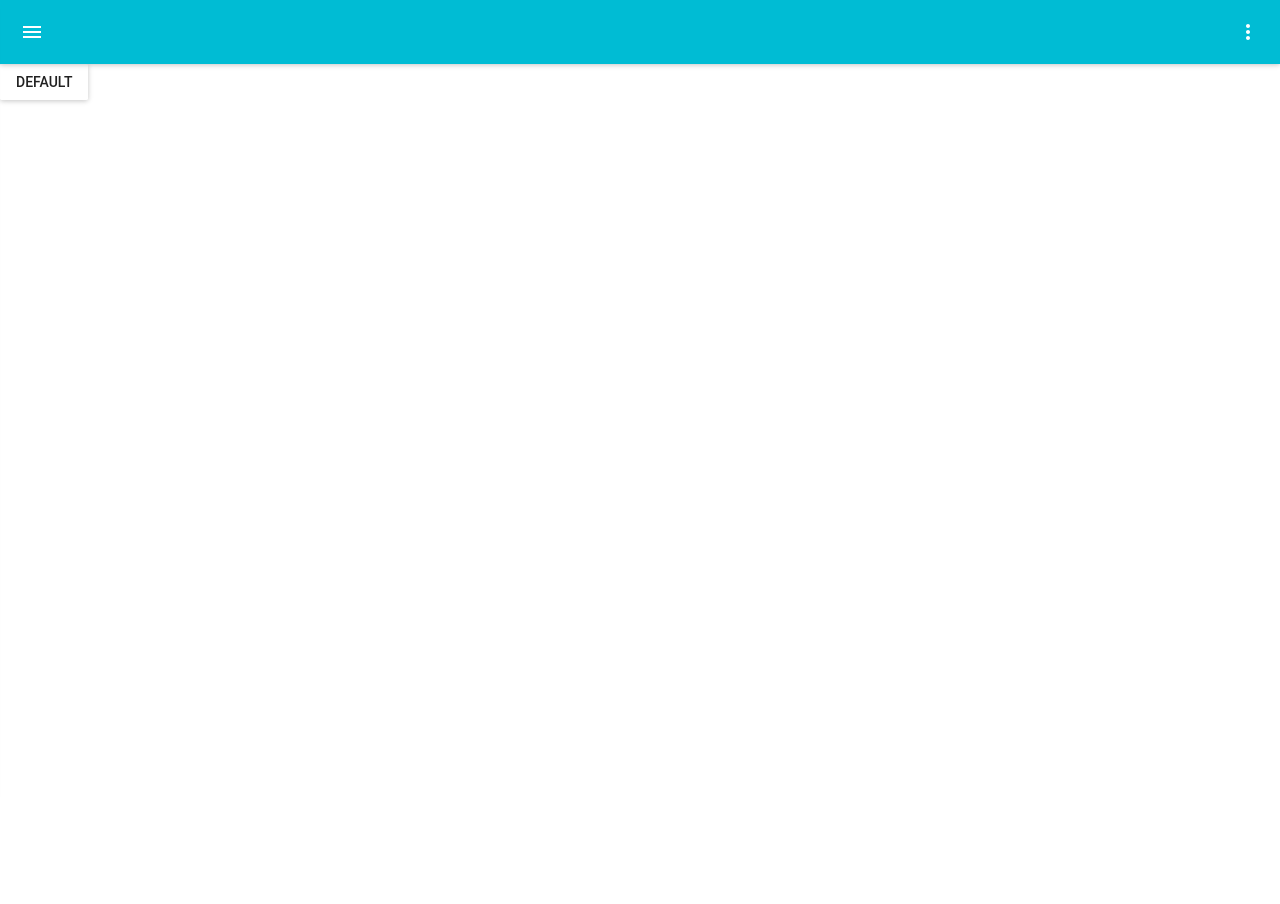
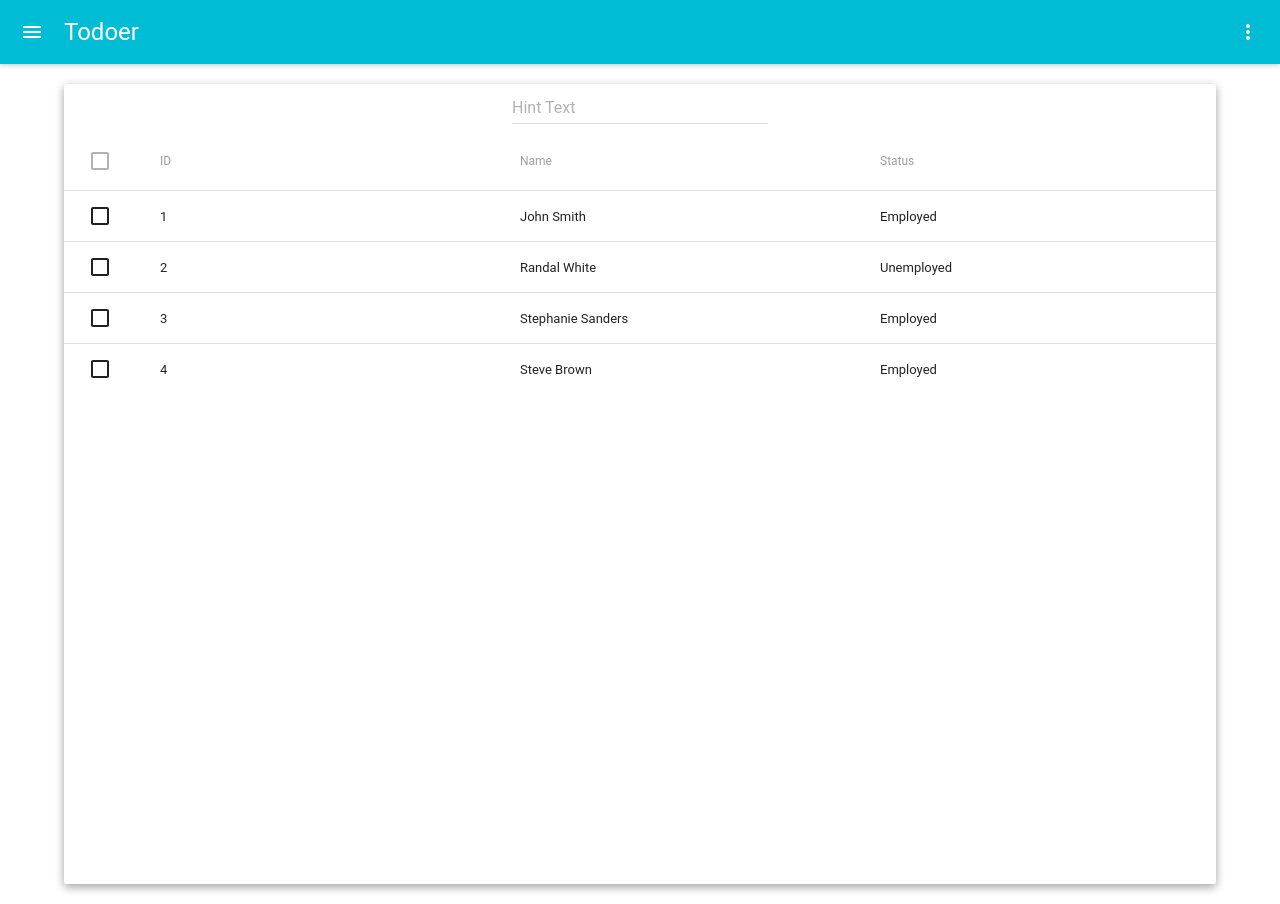
Before and after one commit to ttzshawn/react-starter, a React app: page / in a window 1280 px wide. Before the commit the page ends 800 px from the top, so only its background shows below. Built offline with nearby package versions, Linux system fonts and the light colour scheme; what react-tap-event-plugin would draw is missing.

Commit message:
Add table & input area

```diff
--- a/src/components/drawer/drawerContainer.js
+++ b/src/components/drawer/drawerContainer.js
@@ -32,9 +32,10 @@ export default class DrawerUndockedExample extends React.Component {
         open={this.state.open}
         onRequestChange={(open) => this.setState({ open })}
         >
-        <AppBar title="AppBar" />
-        <MenuItem onTouchTap={this.handleClose}>Menu Item</MenuItem>
-        <MenuItem onTouchTap={this.handleClose}>Menu Item 2</MenuItem>
+        <AppBar title="Me"
+                showMenuIconButton={false} />
+        <MenuItem onTouchTap={this.handleClose}>Todo List</MenuItem>
+        <MenuItem onTouchTap={this.handleClose}>Doc</MenuItem>
       </Drawer>
     )
   }
--- a/src/components/todo/todoContainer.js
+++ b/src/components/todo/todoContainer.js
@@ -1,11 +1,10 @@
 import React from 'react'
 import AppBar from 'material-ui/AppBar'
-import MuiThemeProvider from 'material-ui/styles/MuiThemeProvider'
 import IconButton from 'material-ui/IconButton'
 import IconMenu from 'material-ui/IconMenu'
 import MenuItem from 'material-ui/MenuItem'
 import MoreVertIcon from 'material-ui/svg-icons/navigation/more-vert'
-import RaisedButton from 'material-ui/RaisedButton'
+import TodoInput from './todoInput'
 
 export default class TodoContainer extends React.Component {
   constructor(props) {
@@ -35,8 +34,10 @@ export default class TodoContainer extends React.Component {
     Logged.muiName = 'IconMenu'
     return (
       <div>
-        <AppBar onTouchTap={this.props.toggleDrawer} iconElementRight={<Logged />} />
-        <RaisedButton label="Default" />
+        <AppBar onLeftIconButtonTouchTap={this.props.toggleDrawer}
+                title='Todoer'
+                iconElementRight={<Logged />} />
+        <TodoInput />
       </div>
     )
   }
--- /dev/null
+++ b/src/components/todo/todoInput.js
@@ -0,0 +1,59 @@
+import React from 'react'
+import Paper from 'material-ui/Paper'
+import TextField from 'material-ui/TextField'
+import { Table, TableBody, TableHeader, TableHeaderColumn, TableRow, TableRowColumn } from 'material-ui/Table'
+
+const style = {
+  height: '800px',
+  width: '90%',
+  margin: '20px auto',
+  textAlign: 'center',
+  display: 'block',
+  position: 'relative'
+}
+
+const PaperExampleSimple = () => (
+  <div>
+    <Paper style={style} zDepth={2}>
+      <TextField
+        hintText="Hint Text"
+        />
+
+      <Table>
+        <TableHeader>
+          <TableRow>
+            <TableHeaderColumn>ID</TableHeaderColumn>
+            <TableHeaderColumn>Name</TableHeaderColumn>
+            <TableHeaderColumn>Status</TableHeaderColumn>
+          </TableRow>
+        </TableHeader>
+        <TableBody>
+          <TableRow>
+            <TableRowColumn>1</TableRowColumn>
+            <TableRowColumn>John Smith</TableRowColumn>
+            <TableRowColumn>Employed</TableRowColumn>
+          </TableRow>
+          <TableRow>
+            <TableRowColumn>2</TableRowColumn>
+            <TableRowColumn>Randal White</TableRowColumn>
+            <TableRowColumn>Unemployed</TableRowColumn>
+          </TableRow>
+          <TableRow>
+            <TableRowColumn>3</TableRowColumn>
+            <TableRowColumn>Stephanie Sanders</TableRowColumn>
+            <TableRowColumn>Employed</TableRowColumn>
+          </TableRow>
+          <TableRow>
+            <TableRowColumn>4</TableRowColumn>
+            <TableRowColumn>Steve Brown</TableRowColumn>
+            <TableRowColumn>Employed</TableRowColumn>
+          </TableRow>
+        </TableBody>
+      </Table>
+    </Paper>
+
+
+  </div>
+)
+
+export default PaperExampleSimple
```
